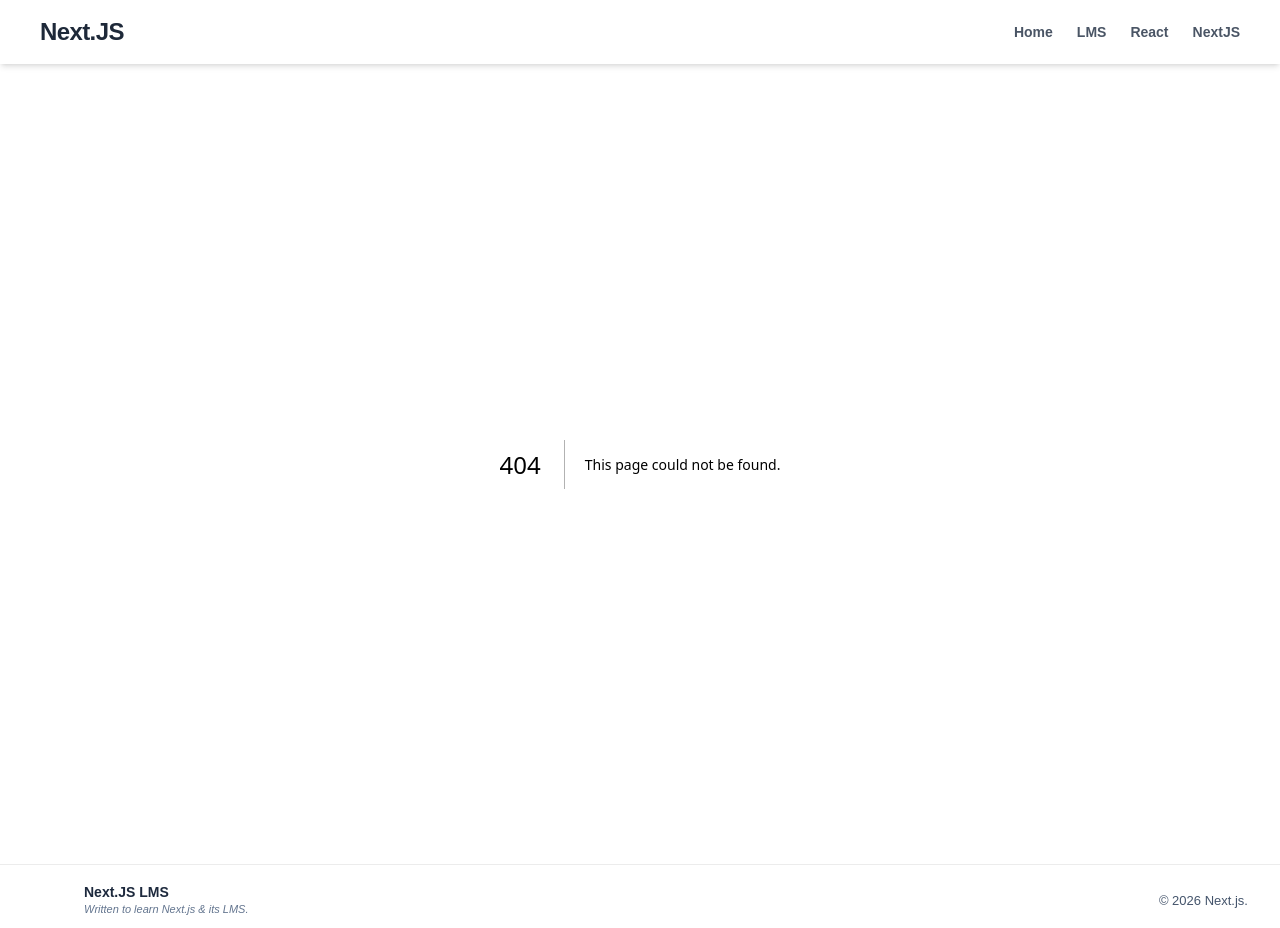
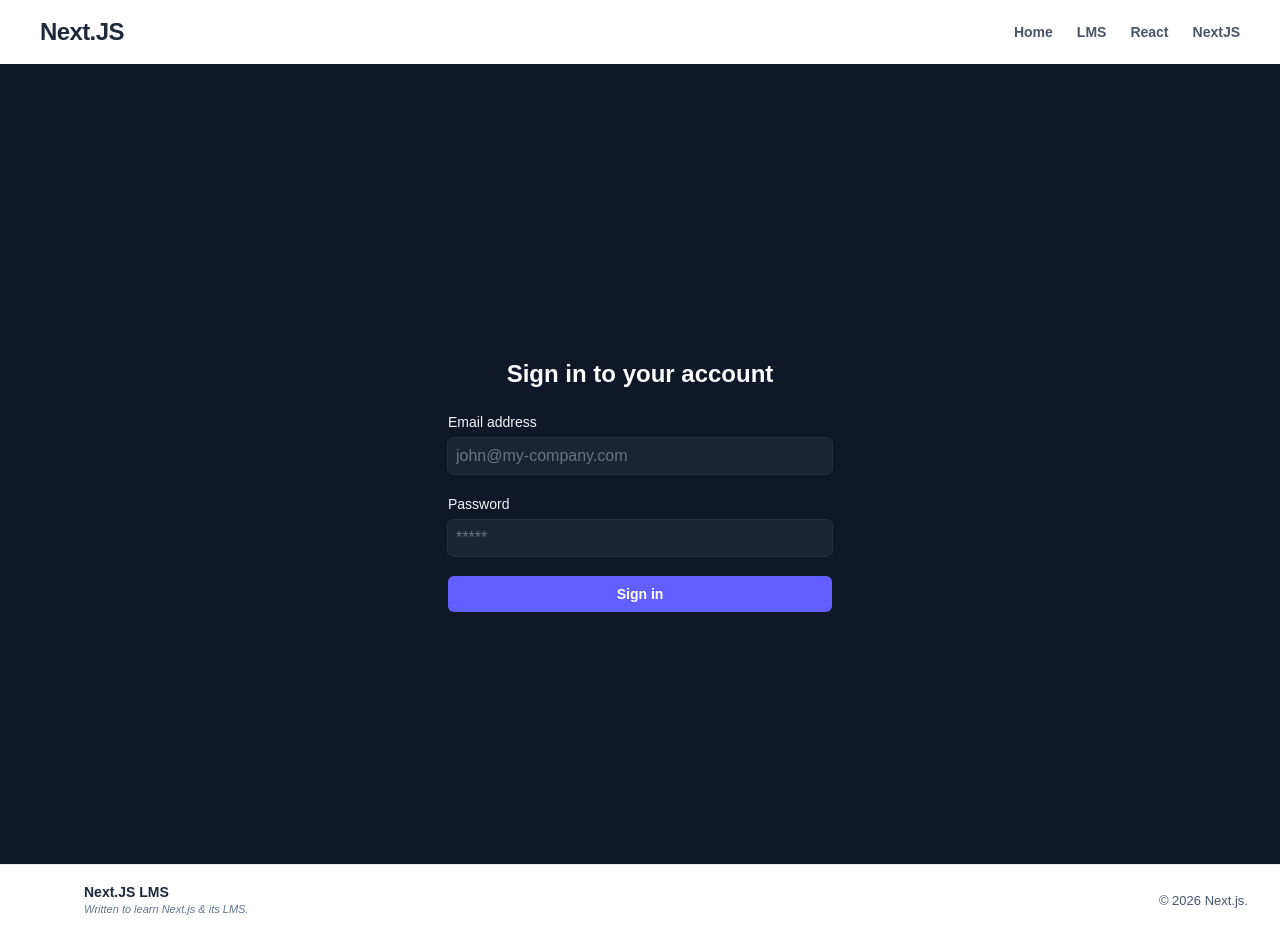
Before and after one commit to imrajmishraa/system-engineering, a Next.js app in the folder day4/next-lms/: page /auth/sign-in in a window 1280 px wide. Before the commit this address had no page. Built offline with nearby package versions, Linux system fonts and the light colour scheme; no server answers.

Commit message:
feat: sign-in page provided by neon

```diff
--- /dev/null
+++ b/day4/next-lms/app/(app)/auth/sign-in/actions.ts
@@ -0,0 +1,20 @@
+"use server";
+
+import { auth } from "@/lib/auth/server";
+import { redirect } from "next/navigation";
+
+export async function signInWithEmail(
+  _prevState: { error: string } | null,
+  formData: FormData,
+) {
+  const { error } = await auth.signIn.email({
+    email: formData.get("email") as string,
+    password: formData.get("password") as string,
+  });
+
+  if (error) {
+    return { error: error.message || "Failed to sign in. Try again" };
+  }
+
+  redirect("/");
+}
--- /dev/null
+++ b/day4/next-lms/app/(app)/auth/sign-in/page.tsx
@@ -0,0 +1,69 @@
+"use client";
+
+import { useActionState } from "react";
+import { signInWithEmail } from "./actions";
+
+export default function SignInForm() {
+  const [state, formAction, isPending] = useActionState(signInWithEmail, null);
+
+  return (
+    <form
+      action={formAction}
+      className="flex flex-col gap-5 min-h-screen items-center justify-center bg-gray-900"
+    >
+      <div className="w-sm">
+        <h1 className="mt-10 text-center text-2xl/9 font-bold text-white">
+          Sign in to your account
+        </h1>
+      </div>
+
+      <div className="flex flex-col gap-1.5 w-sm">
+        <label
+          htmlFor="email"
+          className="block text-sm font-medium text-gray-100"
+        >
+          Email address
+        </label>
+        <input
+          id="email"
+          name="email"
+          type="email"
+          required
+          placeholder="john@my-company.com"
+          className="block rounded-md w-full bg-white/5 px-2 py-1.5 placeholder:text-gray-500 text-white outline-1 outline-white/10  focus:outline-indigo-500"
+        />
+      </div>
+
+      <div className="flex flex-col gap-1.5 w-sm">
+        <label
+          htmlFor="password"
+          className="block text-sm font-medium text-gray-100"
+        >
+          Password
+        </label>
+        <input
+          id="password"
+          name="password"
+          type="password"
+          required
+          placeholder="*****"
+          className="block rounded-md w-full bg-white/5 px-2 py-1.5 placeholder:text-gray-500 text-white outline-1 outline-white/10  focus:outline-indigo-500"
+        />
+      </div>
+
+      {state?.error && (
+        <div className="rounded-md px-3 py-2 text-sm text-red-500">
+          {state.error}
+        </div>
+      )}
+
+      <button
+        type="submit"
+        disabled={isPending}
+        className="flex w-sm justify-center rounded-md bg-indigo-500 px-3 py-1.5 text-sm/6 font-semibold text-white hover:bg-indigo-400"
+      >
+        Sign in
+      </button>
+    </form>
+  );
+}
```
